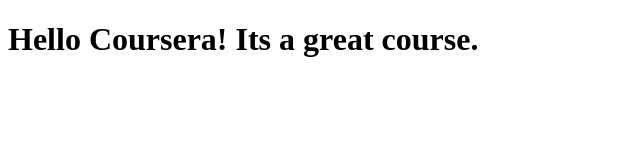
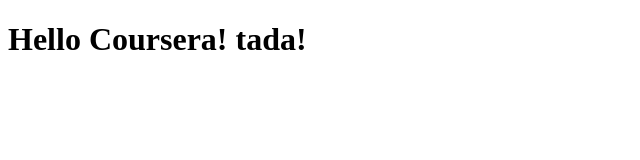
Before and after one commit to sivaprakashmu/coursera-html, a plain HTML site: page site/index.html in a window 1280 px wide. Shown: the whole page, without its empty margins (0-640 px from the left). Drawn offline with Linux system fonts and the light colour scheme.

Commit message:
first try

```diff
--- a/site/index.html
+++ b/site/index.html
@@ -4,6 +4,6 @@
 	<title>Hello World</title>
 </head>
 <body>
-<h1>Hello Coursera! Its a great course.</h1>
+<h1>Hello Coursera! tada!</h1>
 </body>
 </html>
```
Also changed, not shown: 3 other files.
